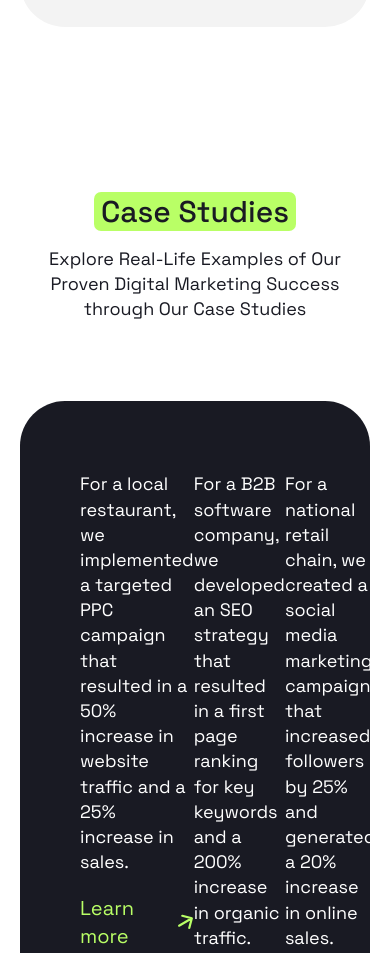
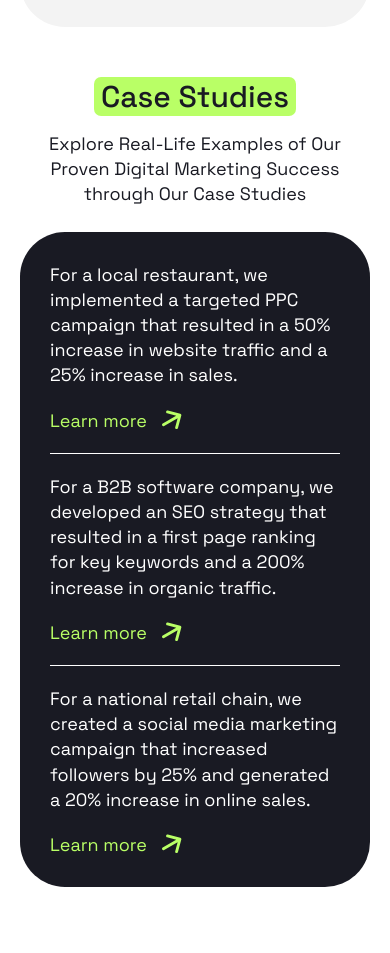
Before and after one commit to kevenBZH/Positivus, a website built with Vite: page index.html in a window 390 px wide. Shown: the part 3189-4142 px from the top of the page. Built offline with nearby package versions, Linux system fonts and the light colour scheme; files whose address does not match are found by name.

Commit message:
Integration responsive case studies

```diff
--- a/src/scss/layout/_casestudy.scss
+++ b/src/scss/layout/_casestudy.scss
@@ -1,21 +1,43 @@
 @use "../abstracts/variables" as vars;
 
 .studies {
-    margin-top: 165px;
+    margin-block-start: 165px;
 
     &__content {
         display: flex;
         justify-content: space-between;
+        column-gap: 20px;
         background-color: vars.$color-secondary;
         padding: 70px 60px;
         border-radius: vars.$radius-box;
-        margin-top: 80px;
+        margin-block-start: 80px;
     }
 
     &__separator {
         width: 1px;
         display: block;
         background-color: vars.$color-quaternary;
+    }
+
+    @media (max-width: 1200px) {
+        margin-block-start: clamp(50px, 11.5vw, 165px);
+
+        &__content {
+            padding: clamp(30px, 5.8vw, 70px) clamp(30px, 5vw, 60px);
+            margin-block-start: clamp(20px, 6.5vw, 80px);
+        }
+    }
+
+    @media (max-width: 950px) {
+        &__content {
+            flex-direction: column;
+            row-gap: clamp(20px, 3.2vw, 30px);
+        }
+
+        &__separator {
+            width: 100%;
+            height: 1px;
+        }
     }
 }
 
@@ -54,4 +76,14 @@
             transition: fill 0.3s ease;
         }
     }
+
+    @media (max-width: 1050px) {
+        &__link {
+            font-size: vars.$font-large;
+        }
+    }
+
+    @media (max-width: 950px) {
+        max-width: 100%;
+    }
 }
```
